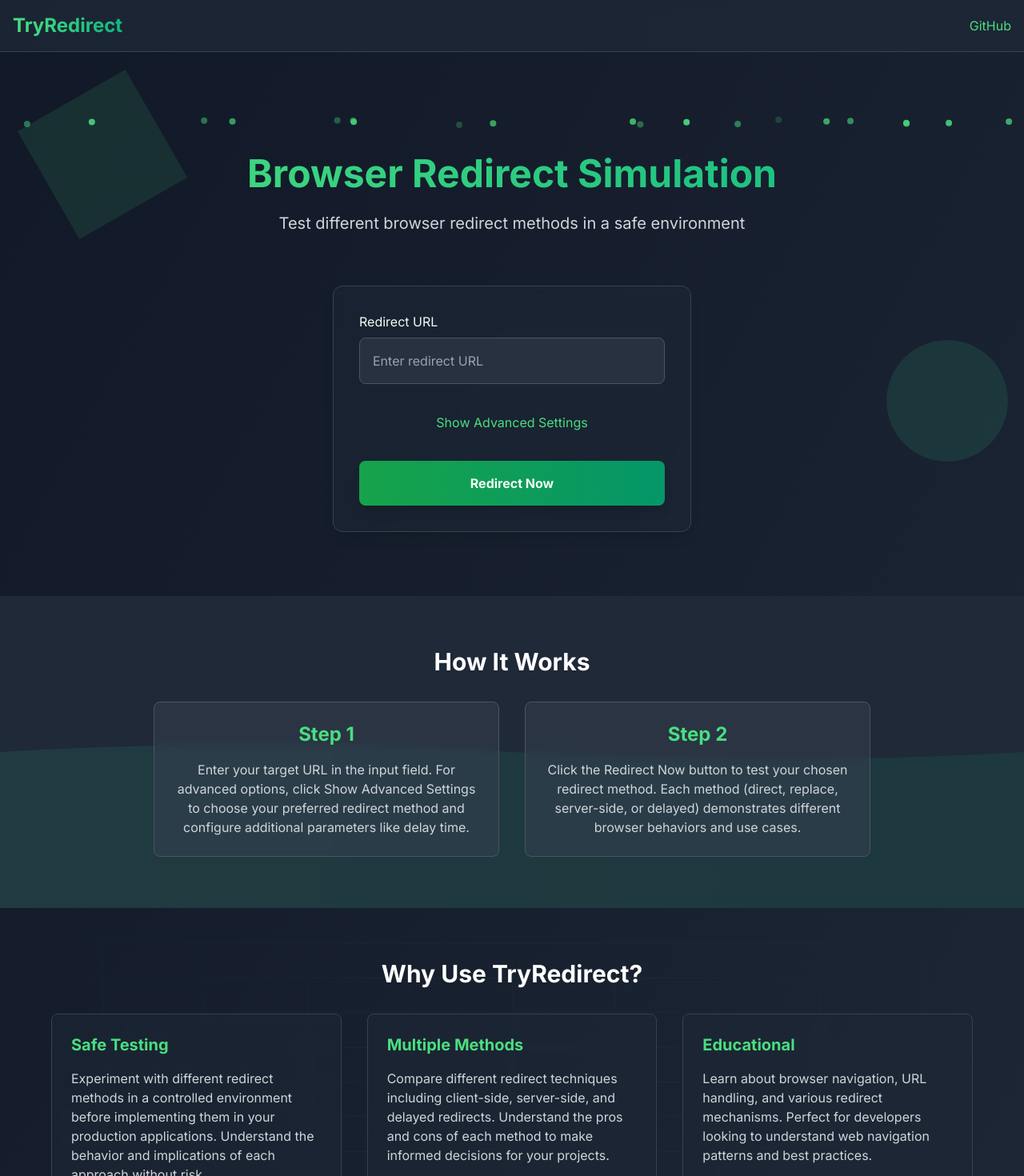
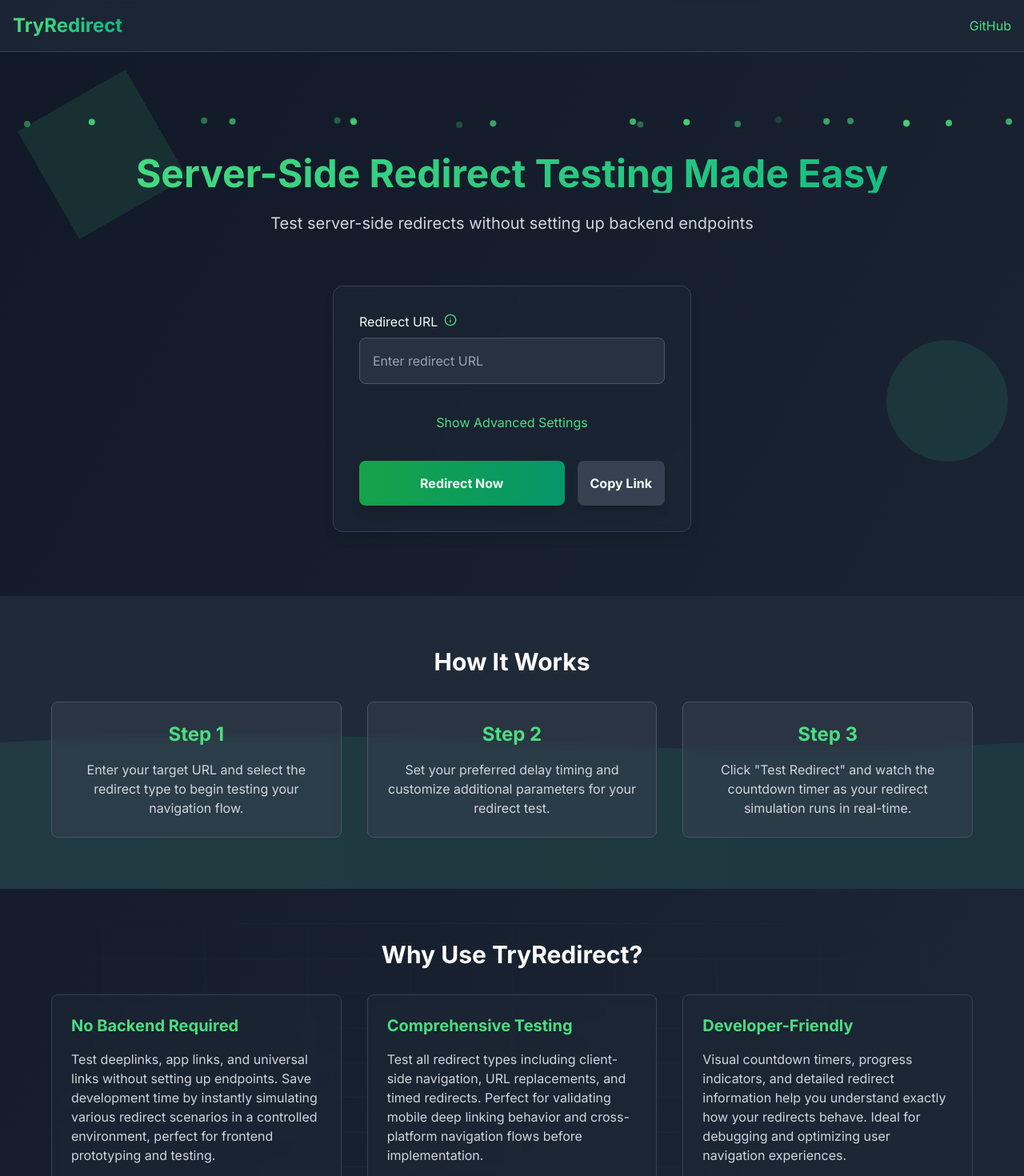
Before and after one commit to vohuynh19/redirect-browser-test, a Next.js app: page / in a window 1280 px wide. Shown: the top 1470 px of the page at 80% size. Built offline with nearby package versions, Linux system fonts and the light colour scheme.

Commit message:
feat: improve content

```diff
--- a/components/GuideSection.tsx
+++ b/components/GuideSection.tsx
@@ -3,7 +3,6 @@
 export default function GuideSection() {
   return (
     <section className="py-16 bg-gray-800 px-4 relative overflow-hidden">
-      {/* Decorative Waves */}
       <div className="absolute inset-0 opacity-10">
         <svg
           className="w-full h-full"
@@ -38,7 +37,7 @@
         >
           How It Works
         </motion.h2>
-        <div className="grid md:grid-cols-2 gap-8 max-w-4xl mx-auto">
+        <div className="grid md:grid-cols-3 gap-8 max-w-6xl mx-auto">
           <motion.div
             initial={{ opacity: 0, x: -20 }}
             whileInView={{ opacity: 1, x: 0 }}
@@ -47,22 +46,32 @@
           >
             <div className="text-2xl font-bold text-green-400 mb-4">Step 1</div>
             <p className="text-gray-300">
-              Enter your target URL in the input field. For advanced options,
-              click Show Advanced Settings to choose your preferred redirect
-              method and configure additional parameters like delay time.
+              Enter your target URL and select the redirect type to begin
+              testing your navigation flow.
+            </p>
+          </motion.div>
+          <motion.div
+            initial={{ opacity: 0, y: 20 }}
+            whileInView={{ opacity: 1, y: 0 }}
+            transition={{ duration: 0.6, delay: 0.4 }}
+            className="text-center p-6 bg-gray-700/50 backdrop-blur-sm rounded-lg border border-gray-600 hover:border-green-400/50 transition-colors duration-300"
+          >
+            <div className="text-2xl font-bold text-green-400 mb-4">Step 2</div>
+            <p className="text-gray-300">
+              Set your preferred delay timing and customize additional
+              parameters for your redirect test.
             </p>
           </motion.div>
           <motion.div
             initial={{ opacity: 0, x: 20 }}
             whileInView={{ opacity: 1, x: 0 }}
-            transition={{ duration: 0.6, delay: 0.4 }}
+            transition={{ duration: 0.6, delay: 0.6 }}
             className="text-center p-6 bg-gray-700/50 backdrop-blur-sm rounded-lg border border-gray-600 hover:border-green-400/50 transition-colors duration-300"
           >
-            <div className="text-2xl font-bold text-green-400 mb-4">Step 2</div>
+            <div className="text-2xl font-bold text-green-400 mb-4">Step 3</div>
             <p className="text-gray-300">
-              Click the Redirect Now button to test your chosen redirect method.
-              Each method (direct, replace, server-side, or delayed)
-              demonstrates different browser behaviors and use cases.
+              {`Click "Test Redirect" and watch the countdown timer as your
+              redirect simulation runs in real-time.`}
             </p>
           </motion.div>
         </div>
--- a/components/RedirectForm.tsx
+++ b/components/RedirectForm.tsx
@@ -8,6 +8,19 @@
   const [redirectDelay, setRedirectDelay] = useState<number>(0);
   const [isDropdownOpen, setIsDropdownOpen] = useState(false);
   const [processingDelay, setProcessingDelay] = useState<number>(0);
+  const [showCopySuccess, setShowCopySuccess] = useState(false);
+
+  const handleCopyLink = () => {
+    const redirectUrl = `${
+      window.location.origin
+    }/api/redirect?url=${encodeURIComponent(
+      text
+    )}&processingDelay=${processingDelay}&redirectDelay=${redirectDelay}`;
+    navigator.clipboard.writeText(redirectUrl).then(() => {
+      setShowCopySuccess(true);
+      setTimeout(() => setShowCopySuccess(false), 2000);
+    });
+  };
 
   const redirectOptions = [
     { value: "direct", label: "Direct (location.href)" },
@@ -42,12 +55,49 @@
       className="max-w-md mx-auto bg-gray-800/50 backdrop-blur-sm p-8 rounded-xl shadow-lg border border-gray-700"
     >
       <div className="mb-6">
-        <label
-          htmlFor="redirectUrl"
-          className="block mb-2 text-green-50 text-left"
-        >
+        <div className="flex items-center gap-2 mb-2">
+          <label htmlFor="redirectUrl" className="text-green-50 text-left">
             Redirect URL
           </label>
+          <div className="group relative">
+            <button
+              type="button"
+              className="text-green-400 hover:text-green-300 transition-colors duration-300 focus:outline-none"
+              aria-label="URL format information"
+            >
+              <svg
+                xmlns="http://www.w3.org/2000/svg"
+                width="16"
+                height="16"
+                viewBox="0 0 24 24"
+                fill="none"
+                stroke="currentColor"
+                strokeWidth="2"
+                strokeLinecap="round"
+                strokeLinejoin="round"
+              >
+                <circle cx="12" cy="12" r="10" />
+                <path d="M12 16v-4" />
+                <path d="M12 8h.01" />
+              </svg>
+            </button>
+            <div className="invisible group-hover:visible opacity-0 group-hover:opacity-100 absolute left-1/2 -translate-x-1/2 top-6 w-64 sm:w-80 max-w-sm p-4 bg-gray-800 rounded-lg border border-gray-600 shadow-lg transition-all duration-200 z-20 text-left">
+              <h4 className="font-semibold text-green-400 mb-2">
+                Supported URL Formats:
+              </h4>
+              <ul className="space-y-2 text-sm text-gray-300">
+                <li>
+                  <span className="text-green-400">Deep Links:</span>{" "}
+                  myapp://path/to/content
+                </li>
+                <li>
+                  <span className="text-green-400">HTTPS Links:</span>{" "}
+                  https://example.com/page
+                </li>
+              </ul>
+            </div>
+          </div>
+        </div>
         <input
           id="redirectUrl"
           type="text"
@@ -167,7 +217,7 @@
                       onClick={() =>
                         setRedirectDelay((prev) => Math.max(0, prev + 1))
                       }
-                      className="flex-1 px-4 hover:bg-gray-600/50 text-green-400 transition-colors duration-200 rounded-tr-lg"
+                      className="flex-1 px-2 hover:bg-gray-600/50 text-green-400 transition-colors duration-200 rounded-tr-lg text-xs"
                     >
                       ▲
                     </button>
@@ -176,7 +226,7 @@
                       onClick={() =>
                         setRedirectDelay((prev) => Math.max(0, prev - 1))
                       }
-                      className="flex-1 px-4 hover:bg-gray-600/50 text-green-400 transition-colors duration-200 rounded-br-lg border-t border-gray-600"
+                      className="flex-1 px-2 hover:bg-gray-600/50 text-green-400 transition-colors duration-200 rounded-br-lg border-t border-gray-600 text-xs"
                     >
                       ▼
                     </button>
@@ -215,7 +265,7 @@
                       onClick={() =>
                         setProcessingDelay((prev) => Math.max(0, prev + 1))
                       }
-                      className="flex-1 px-4 hover:bg-gray-600/50 text-green-400 transition-colors duration-200 rounded-tr-lg"
+                      className="flex-1 px-2 hover:bg-gray-600/50 text-green-400 transition-colors duration-200 rounded-tr-lg text-xs"
                     >
                       ▲
                     </button>
@@ -224,7 +274,7 @@
                       onClick={() =>
                         setProcessingDelay((prev) => Math.max(0, prev - 1))
                       }
-                      className="flex-1 px-4 hover:bg-gray-600/50 text-green-400 transition-colors duration-200 rounded-br-lg border-t border-gray-600"
+                      className="flex-1 px-2 hover:bg-gray-600/50 text-green-400 transition-colors duration-200 rounded-br-lg border-t border-gray-600 text-xs"
                     >
                       ▼
                     </button>
@@ -236,14 +286,41 @@
         </motion.div>
       )}
 
+      <div className="flex gap-4">
         <motion.button
           onClick={handleRedirect}
           whileHover={{ scale: 1.02 }}
           whileTap={{ scale: 0.98 }}
-        className="w-full p-4 bg-gradient-to-r from-green-600 to-emerald-600 hover:from-green-500 hover:to-emerald-500 rounded-lg font-bold transition-all duration-300 shadow-lg text-green-50"
+          className="flex-1 p-4 bg-gradient-to-r from-green-600 to-emerald-600 hover:from-green-500 hover:to-emerald-500 rounded-lg font-bold transition-all duration-300 shadow-lg text-green-50"
         >
           Redirect Now
         </motion.button>
+
+        <motion.button
+          onClick={handleCopyLink}
+          whileHover={{ scale: 1.02 }}
+          whileTap={{ scale: 0.98 }}
+          className="p-4 bg-gray-700 hover:bg-gray-600 rounded-lg font-bold transition-all duration-300 shadow-lg text-green-50 relative overflow-hidden"
+        >
+          {showCopySuccess ? (
+            <motion.span
+              initial={{ y: 20, opacity: 0 }}
+              animate={{ y: 0, opacity: 1 }}
+              exit={{ y: -20, opacity: 0 }}
+            >
+              Copied!
+            </motion.span>
+          ) : (
+            <motion.span
+              initial={{ y: 20, opacity: 0 }}
+              animate={{ y: 0, opacity: 1 }}
+              exit={{ y: -20, opacity: 0 }}
+            >
+              Copy Link
+            </motion.span>
+          )}
+        </motion.button>
+      </div>
     </motion.div>
   );
 }
--- a/components/WhySection.tsx
+++ b/components/WhySection.tsx
@@ -36,13 +36,13 @@
             className="p-6 bg-gray-800/50 backdrop-blur-sm rounded-lg border border-gray-700 hover:border-green-400/50 transition-colors duration-300"
           >
             <h3 className="text-xl font-bold mb-4 text-green-400">
-              Safe Testing
+              No Backend Required
             </h3>
             <p className="text-gray-300">
-              Experiment with different redirect methods in a controlled
-              environment before implementing them in your production
-              applications. Understand the behavior and implications of each
-              approach without risk.
+              Test deeplinks, app links, and universal links without setting up
+              endpoints. Save development time by instantly simulating various
+              redirect scenarios in a controlled environment, perfect for
+              frontend prototyping and testing.
             </p>
           </motion.div>
           <motion.div
@@ -52,12 +52,13 @@
             className="p-6 bg-gray-800/50 backdrop-blur-sm rounded-lg border border-gray-700 hover:border-green-400/50 transition-colors duration-300"
           >
             <h3 className="text-xl font-bold mb-4 text-green-400">
-              Multiple Methods
+              Comprehensive Testing
             </h3>
             <p className="text-gray-300">
-              Compare different redirect techniques including client-side,
-              server-side, and delayed redirects. Understand the pros and cons
-              of each method to make informed decisions for your projects.
+              Test all redirect types including client-side navigation, URL
+              replacements, and timed redirects. Perfect for validating mobile
+              deep linking behavior and cross-platform navigation flows before
+              implementation.
             </p>
           </motion.div>
           <motion.div
@@ -67,12 +68,13 @@
             className="p-6 bg-gray-800/50 backdrop-blur-sm rounded-lg border border-gray-700 hover:border-green-400/50 transition-colors duration-300"
           >
             <h3 className="text-xl font-bold mb-4 text-green-400">
-              Educational
+              Developer-Friendly
             </h3>
             <p className="text-gray-300">
-              Learn about browser navigation, URL handling, and various redirect
-              mechanisms. Perfect for developers looking to understand web
-              navigation patterns and best practices.
+              Visual countdown timers, progress indicators, and detailed
+              redirect information help you understand exactly how your
+              redirects behave. Ideal for debugging and optimizing user
+              navigation experiences.
             </p>
           </motion.div>
         </div>
--- a/pages/index.tsx
+++ b/pages/index.tsx
@@ -53,10 +53,10 @@
             transition={{ delay: 0.3 }}
             className="text-5xl font-bold mb-6 mt-8 bg-gradient-to-r from-green-400 to-emerald-500 bg-clip-text text-transparent"
           >
-            Browser Redirect Simulation
+            Server-Side Redirect Testing Made Easy
           </motion.h1>
           <p className="text-xl mb-16 text-gray-300">
-            Test different browser redirect methods in a safe environment
+            Test server-side redirects without setting up backend endpoints
           </p>
 
           <RedirectForm />
```
Lines whose indentation alone changed are shown as unchanged.
